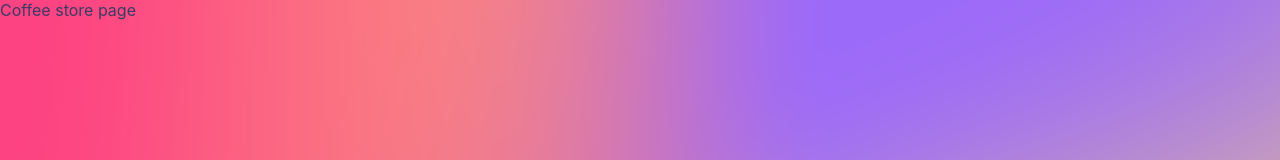
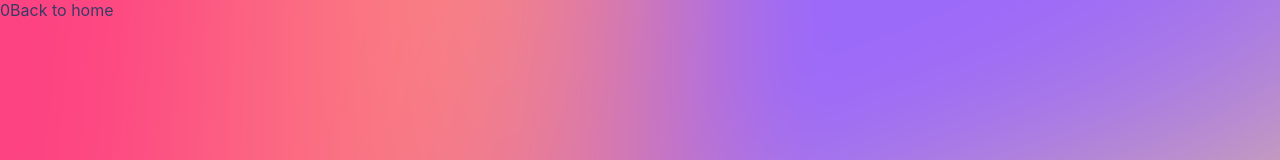
Before and after one commit to jacka33/coffee, a Next.js app: page /coffee-store/0 in a window 1280 px wide. Shown: the top 160 px of the page. Built offline with nearby package versions, Linux system fonts and the light colour scheme.

Commit message:
back to home link

```diff
--- a/pages/coffee-store/[id].js
+++ b/pages/coffee-store/[id].js
@@ -1,5 +1,13 @@
+import { useRouter } from "next/router"
+
 const CoffeeStore = () => {
-    return <div>Coffee store page</div>
+    const router = useRouter();
+    return (
+        <div>
+            {router.query.id}
+            <a href="/">Back to home</a>
+        </div>
+    )
 }
 
 export default CoffeeStore
```
